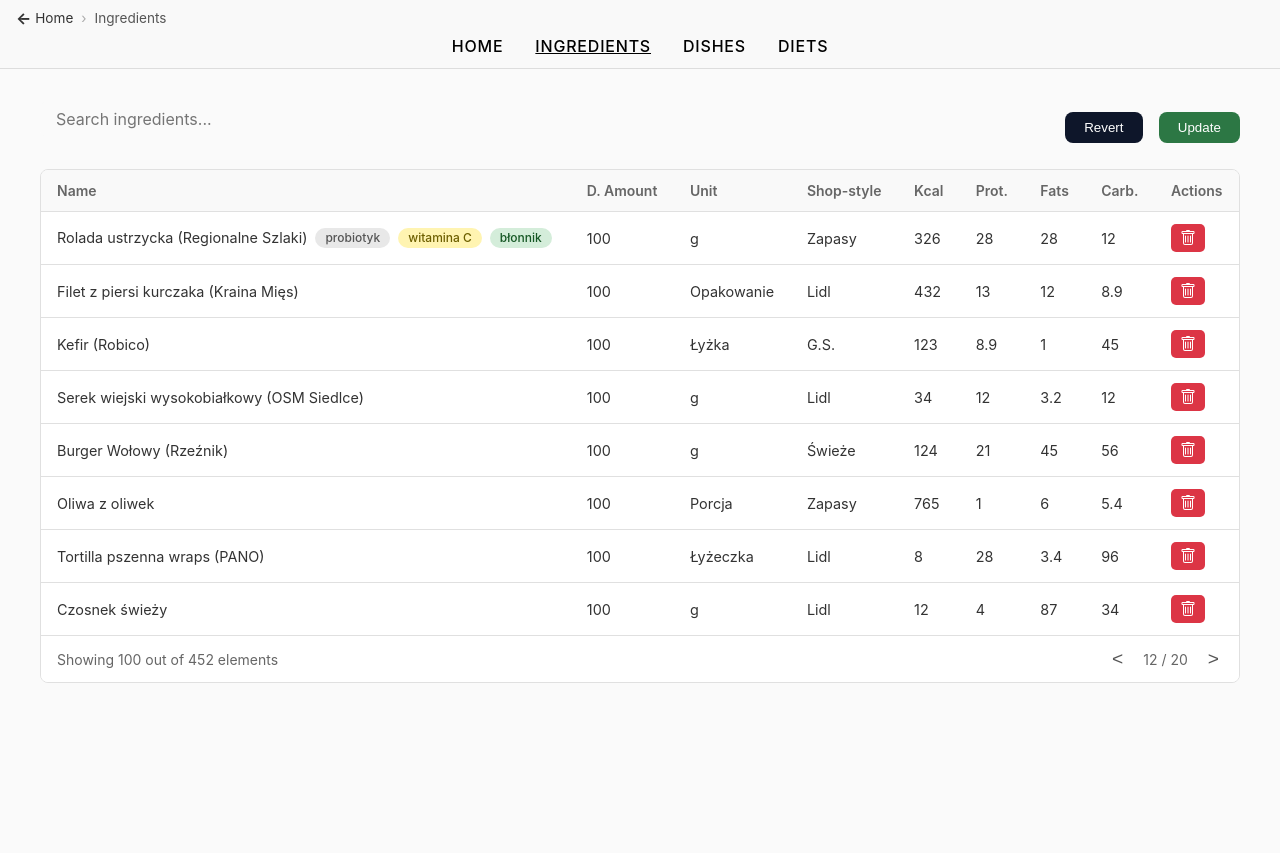
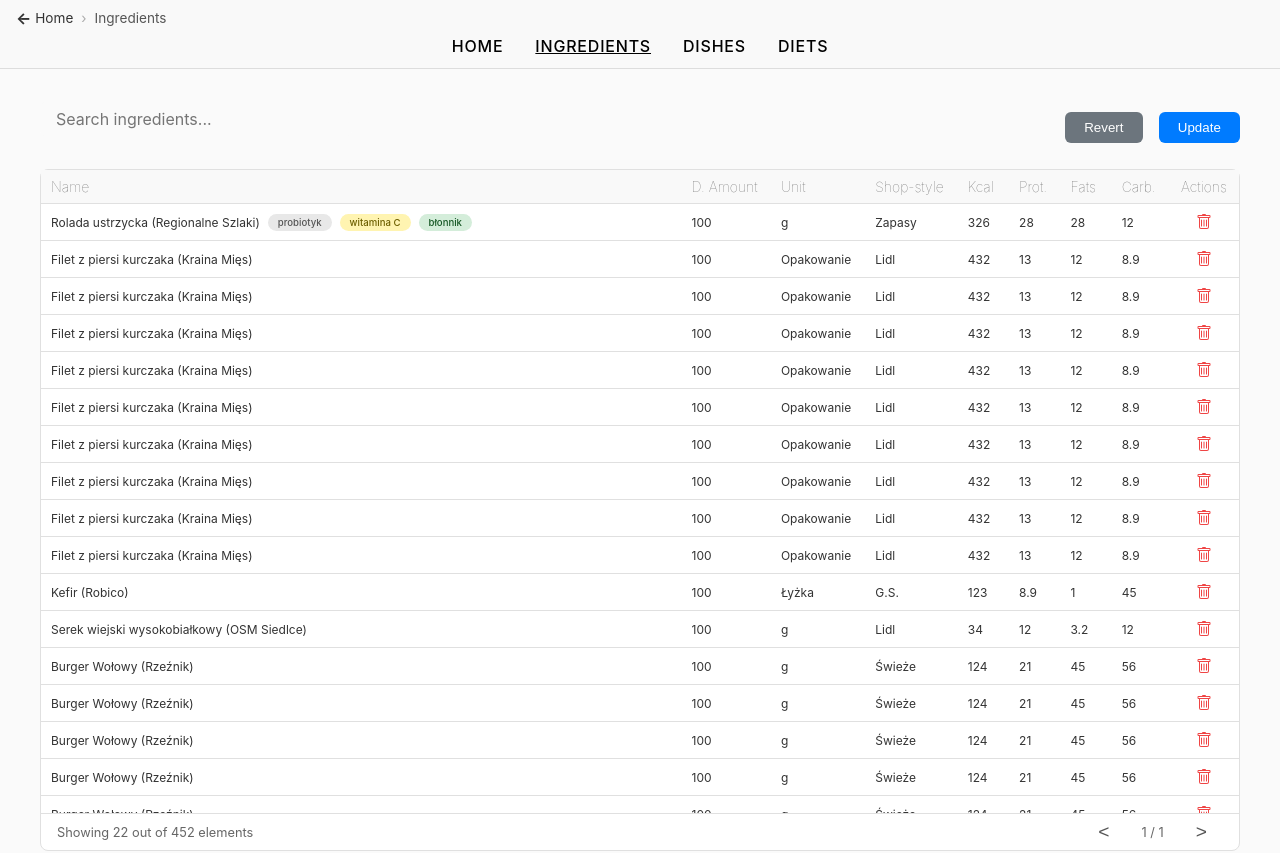
Before and after one commit to 0x41gawor/dietonez, a Vue app in the folder web-fe/: page /ingredients in a window 1280 px wide. Shown: the top 853 px of the page. Before the commit the page ends 800 px from the top, so only its background shows below. Built offline with nearby package versions, Linux system fonts and the light colour scheme.

Commit message:
feat(web-fe): implement IngredientTable component

```diff
--- a/web-fe/src/features/ingredients/components/IngredientTable2.vue
+++ b/web-fe/src/features/ingredients/components/IngredientTable2.vue
@@ -4,18 +4,21 @@
       <table>
         <thead>
           <tr>
-            <th>Name</th>
-            <th>D. Amount</th>
-            <th>Unit</th>
-            <th>Shop-style</th>
-            <th>Kcal</th>
-            <th>Prot.</th>
-            <th>Fats</th>
-            <th>Carb.</th>
-            <th>Actions</th>
+            <th class="col-name">Name</th>
+            <th class="col-numeric">D. Amount</th>
+            <th class="col-text">Unit</th>
+            <th class="col-text">Shop-style</th>
+            <th class="col-numeric">Kcal</th>
+            <th class="col-numeric">Prot.</th>
+            <th class="col-numeric">Fats</th>
+            <th class="col-numeric">Carb.</th>
+            <th class="col-actions">Actions</th>
           </tr>
         </thead>
         <tbody>
+          <tr v-if="!foodItems || foodItems.length === 0">
+            <td colspan="9" class="empty-state">No items to display.</td>
+          </tr>
           <tr v-for="item in foodItems" :key="item.id">
             <td>
               <div class="name-cell">
@@ -38,8 +41,7 @@
             <td>{{ item.fats }}</td>
             <td>{{ item.carbs }}</td>
             <td>
-              <button class="action-button" @click="deleteItem(item.id)" aria-label="Delete item">
-                <!-- Embedded SVG for trash icon -->
+              <button class="action-button" @click="emit('deleteItem', item.id)" aria-label="Delete item">
                 <svg xmlns="http://www.w3.org/2000/svg" width="16" height="16" fill="currentColor" viewBox="0 0 16 16">
                   <path d="M5.5 5.5A.5.5 0 0 1 6 6v6a.5.5 0 0 1-1 0V6a.5.5 0 0 1 .5-.5m2.5 0a.5.5 0 0 1 .5.5v6a.5.5 0 0 1-1 0V6a.5.5 0 0 1 .5-.5m3 .5a.5.5 0 0 0-1 0v6a.5.5 0 0 0 1 0z"/>
                   <path fill-rule="evenodd" d="M14.5 3a1 1 0 0 1-1 1H13v9a2 2 0 0 1-2 2H5a2 2 0 0 1-2-2V4h-.5a1 1 0 0 1-1-1V2a1 1 0 0 1 1-1H6a1 1 0 0 1 1-1h2a1 1 0 0 1 1 1h3.5a1 1 0 0 1 1 1zM4.118 4 4 4.059V13a1 1 0 0 0 1 1h6a1 1 0 0 0 1-1V4.059L11.882 4zM2.5 3V2h11v1h-11z"/>
@@ -51,7 +53,7 @@
       </table>
     </div>
     <div class="table-footer">
-      <span class="footer-info">Showing 100 out of 452 elements</span>
+      <span class="footer-info">Showing {{ foodItems.length }} out of 452 elements</span>
       <div class="pagination-controls">
         <button class="pagination-arrow" aria-label="Previous page"><</button>
         <span class="pagination-status">{{ currentPage }} / {{ totalPages }}</span>
@@ -62,12 +64,12 @@
 </template>
 
 <script setup lang="ts">
-import { ref } from 'vue';
+import { PropType } from 'vue';
 
 // --- TYPE DEFINITIONS ---
 interface Tag {
   text: string;
-  className: string; // Used to apply specific CSS classes for colors
+  className: string;
 }
 
 interface FoodItem {
@@ -84,204 +86,111 @@ interface FoodItem {
   carbs: number;
 }
 
-// --- MOCK DATA ---
-// Data is mocked based on the provided image.
-const foodItems = ref<FoodItem[]>([
-  {
-    id: 1,
-    name: "Rolada ustrzycka",
-    brand: "Regionalne Szlaki",
-    tags: [
-      { text: "probiotyk", className: "tag-probiotic" },
-      { text: "witamina C", className: "tag-vitamin" },
-      { text: "błonnik", className: "tag-fiber" },
-    ],
-    defaultAmount: 100, unit: "g", shopStyle: "Zapasy", kcal: 326, protein: 28, fats: 28, carbs: 12,
+// --- PROPS & EMITS ---
+defineProps({
+  foodItems: {
+    type: Array as PropType<FoodItem[]>,
+    required: true,
   },
-  {
-    id: 2,
-    name: "Filet z piersi kurczaka",
-    brand: "Kraina Mięs",
-    defaultAmount: 100, unit: "Opakowanie", shopStyle: "Lidl", kcal: 432, protein: 13, fats: 12, carbs: 8.9,
+  currentPage: {
+    type: Number,
+    default: 1,
   },
-  {
-    id: 3,
-    name: "Kefir",
-    brand: "Robico",
-    defaultAmount: 100, unit: "Łyżka", shopStyle: "G.S.", kcal: 123, protein: 8.9, fats: 1, carbs: 45,
+  totalPages: {
+    type: Number,
+    default: 1,
   },
-  {
-    id: 4,
-    name: "Serek wiejski wysokobiałkowy",
-    brand: "OSM Siedlce",
-    defaultAmount: 100, unit: "g", shopStyle: "Lidl", kcal: 34, protein: 12, fats: 3.2, carbs: 12,
-  },
-  {
-    id: 5,
-    name: "Burger Wołowy",
-    brand: "Rzeźnik",
-    defaultAmount: 100, unit: "g", shopStyle: "Świeże", kcal: 124, protein: 21, fats: 45, carbs: 56,
-  },
-  {
-    id: 6,
-    name: "Oliwa z oliwek",
-    defaultAmount: 100, unit: "Porcja", shopStyle: "Zapasy", kcal: 765, protein: 1, fats: 6, carbs: 5.4,
-  },
-  {
-    id: 7,
-    name: "Tortilla pszenna wraps",
-    brand: "PANO",
-    defaultAmount: 100, unit: "Łyżeczka", shopStyle: "Lidl", kcal: 8, protein: 28, fats: 3.4, carbs: 96,
-  },
-  {
-    id: 8,
-    name: "Czosnek świeży",
-    defaultAmount: 100, unit: "g", shopStyle: "Lidl", kcal: 12, protein: 4, fats: 87, carbs: 34,
-  },
-]);
+});
 
-// --- PAGINATION STATE ---
-const currentPage = ref(12);
-const totalPages = ref(20);
-
-// --- METHODS ---
-const deleteItem = (id: number) => {
-  // In a real application, you would emit an event or call an API here.
-  alert(`Delete item with ID: ${id}`);
-};
+const emit = defineEmits(['deleteItem']);
 </script>
 
 <style scoped>
-/* General container styling */
+/* General container styling - MODIFIED */
 .table-container {
   font-family: -apple-system, BlinkMacSystemFont, "Segoe UI", Roboto, "Helvetica Neue", Arial, sans-serif;
   border: 1px solid #e0e0e0;
   border-radius: 8px;
-  overflow: hidden;
   background-color: #ffffff;
+  /* Make container a flex column with a fixed height */
+  display: flex;
+  flex-direction: column;
+  height: 680px; /* Fixed height to match the design */
 }
 
-/* Wrapper to allow for horizontal scrolling on smaller screens */
+/* Table wrapper - MODIFIED */
 .table-wrapper {
-  overflow-x: auto;
+  /* Allow this area to grow and scroll */
+  flex: 1;
+  overflow: auto; /* Handles both vertical and horizontal scrolling */
 }
 
 table {
   width: 100%;
   border-collapse: collapse;
-  min-width: 900px; /* Ensures table layout is maintained on smaller viewports */
+  min-width: 950px;
 }
 
-/* Table Header */
-thead tr {
-  background-color: #f9f9f9;
-}
-
+/* Table Header - MODIFIED */
 th {
-  padding: 12px 16px;
+  padding: 8px 10px;
   text-align: left;
-  font-weight: 600;
+  font-weight: 100;
   color: #666;
   font-size: 0.875rem;
   border-bottom: 1px solid #e0e0e0;
   white-space: nowrap;
+  background-color: #f9f9f9;
+  /* Make header sticky to the top of the scrollable container */
+  position: sticky;
+  top: 0;
+  z-index: 1;
 }
 
+/* Column width definitions */
+.col-name { width: 50%; }
+.col-numeric { width: 4%; }
+.col-text { width: 5%; }
+.col-actions { width: 5%; text-align: center; }
+
 /* Table Body */
-tbody tr:hover {
-  background-color: #f5f5f5;
-}
-
+tbody tr:hover { background-color: #f5f5f5; }
 td {
-  padding: 12px 16px;
+  padding: 4px 10px;
   border-bottom: 1px solid #e0e0e0;
   color: #333;
-  font-size: 0.9rem;
+  font-size: 0.75rem;
   vertical-align: middle;
 }
+tbody tr:last-child td { border-bottom: 1px solid #e0e0e0;; }
+.empty-state { text-align: center; color: #888; padding: 2rem; }
+.name-cell { display: flex; align-items: center; flex-wrap: wrap; gap: 4px 8px; }
 
-/* Remove bottom border for the last row */
-tbody tr:last-child td {
-  border-bottom: none;
-}
+/* Tags */
+.tag { display: inline-block; padding: 3px 10px; border-radius: 12px; font-size: 0.6rem; font-weight: 500; }
+.tag-probiotic { background-color: #e8e8e8; color: #555; }
+.tag-vitamin { background-color: #fff4b1; color: #6d5f00; }
+.tag-fiber { background-color: #d4edda; color: #155724; }
 
-/* Name column specifics */
-.name-cell {
-  display: flex;
-  align-items: center;
-  flex-wrap: wrap;
-  gap: 4px 8px;
-}
+/* Action Button */
+.action-button { background-color: var(--grey-100); border: none; color: var(--btn-delete); padding: 6px 9px; border-radius: 5px; cursor: pointer; display: inline-flex; transition: background-color 0.2s ease; }
+.action-button:hover { color: var(--btn-delete-hover); background-color: var(--grey-200); }
+td:last-child { text-align: center; }
 
-.tag {
-  display: inline-block;
-  padding: 3px 10px;
-  border-radius: 12px;
-  font-size: 0.75rem;
-  font-weight: 500;
-  line-height: 1.2;
-}
-
-/* Tag colors based on the image */
-.tag-probiotic {
-  background-color: #e8e8e8;
-  color: #555;
-}
-.tag-vitamin {
-  background-color: #fff4b1;
-  color: #6d5f00;
-}
-.tag-fiber {
-  background-color: #d4edda;
-  color: #155724;
-}
-
-/* Actions column button */
-.action-button {
-  background-color: #dc3545;
-  border: none;
-  color: white;
-  padding: 6px 9px;
-  border-radius: 5px;
-  cursor: pointer;
-  display: flex;
-  align-items: center;
-  justify-content: center;
-  transition: background-color 0.2s ease;
-}
-
-.action-button:hover {
-  background-color: #c82333;
-}
-
-/* Table Footer */
+/* Footer - MODIFIED */
 .table-footer {
   display: flex;
   justify-content: space-between;
   align-items: center;
-  padding: 12px 16px;
-  background-color: #ffffff;
+  padding: 8px 16px;
   border-top: 1px solid #e0e0e0;
-  font-size: 0.875rem;
+  font-size: 0.8rem;
   color: #666;
+  /* Prevent the footer from shrinking */
+  flex-shrink: 0;
+  height: 20px;
 }
-
-.pagination-controls {
-  display: flex;
-  align-items: center;
-  gap: 1rem;
-}
-
-.pagination-arrow {
-  background: none;
-  border: none;
-  cursor: pointer;
-  font-size: 1.2rem;
-  color: #555;
-  padding: 0 4px;
-}
-
-.pagination-arrow:hover {
-  color: #000;
-}
+.pagination-controls { display: flex; align-items: center; gap: 1rem; }
+.pagination-arrow { background: none; border: none; cursor: pointer; font-size: 1.2rem; color: #555; }
+.pagination-arrow:hover { color: #000; }
 </style>
--- a/web-fe/src/features/ingredients/views/IngredientsView.vue
+++ b/web-fe/src/features/ingredients/views/IngredientsView.vue
@@ -1,30 +1,120 @@
 <template>
   <section>
+    <!-- The header remains the same -->
     <div class="header">
       <SearchBar
         v-model="searchText"
         placeholder="Search ingredients..."
       />
-
       <div class="buttons">
         <button class="btn btn-secondary">Revert</button>
         <button class="btn btn-primary">Update</button>
       </div>
-
     </div>
 
-    <IngredientTable />
+    <!-- 1. The IngredientTable component now receives the filtered data as a prop -->
+    <!-- It also listens for the 'deleteItem' event to call our handler function -->
+    <IngredientTable
+      :food-items="filteredIngredients"
+      :current-page="1"
+      :total-pages="1"
+      @delete-item="handleDeleteItem"
+    />
+
+    <!-- 2. The form component for adding new ingredients -->
+    <!-- It listens for the 'addItem' event -->
+    <AddIngredientForm
+      @add-item="handleAddItem"
+    />
+
   </section>
 </template>
 
 <script setup lang="ts">
-import { ref } from 'vue'
+import { ref, computed } from 'vue'
+// 3. Update imports to point to the correct component files
 import IngredientTable from '../components/IngredientTable2.vue';
+import AddIngredientForm from '../components/AddItemRow.vue';
 import SearchBar from '@/components/SearchBar.vue'
 
-const searchText = ref('')
+// --- TYPE DEFINITIONS (These can be moved to a separate types.ts file) ---
+interface Tag {
+  text: string;
+  className: string;
+}
+
+interface FoodItem {
+  id: number;
+  name: string;
+  brand?: string;
+  tags?: Tag[];
+  defaultAmount: number;
+  unit: string;
+  shopStyle: string;
+  kcal: number;
+  protein: number;
+  fats: number;
+  carbs: number;
+}
+
+// 4. State Management: The parent component now holds the data
+const searchText = ref('');
+
+// This ref holds the master list of all ingredients
+const allIngredients = ref<FoodItem[]>([
+  { id: 1, name: "Rolada ustrzycka", brand: "Regionalne Szlaki", tags: [{ text: "probiotyk", className: "tag-probiotic" }, { text: "witamina C", className: "tag-vitamin" }, { text: "błonnik", className: "tag-fiber" }], defaultAmount: 100, unit: "g", shopStyle: "Zapasy", kcal: 326, protein: 28, fats: 28, carbs: 12 },
+  { id: 2, name: "Filet z piersi kurczaka", brand: "Kraina Mięs", defaultAmount: 100, unit: "Opakowanie", shopStyle: "Lidl", kcal: 432, protein: 13, fats: 12, carbs: 8.9 },
+  { id: 2, name: "Filet z piersi kurczaka", brand: "Kraina Mięs", defaultAmount: 100, unit: "Opakowanie", shopStyle: "Lidl", kcal: 432, protein: 13, fats: 12, carbs: 8.9 },
+  { id: 2, name: "Filet z piersi kurczaka", brand: "Kraina Mięs", defaultAmount: 100, unit: "Opakowanie", shopStyle: "Lidl", kcal: 432, protein: 13, fats: 12, carbs: 8.9 },
+  { id: 2, name: "Filet z piersi kurczaka", brand: "Kraina Mięs", defaultAmount: 100, unit: "Opakowanie", shopStyle: "Lidl", kcal: 432, protein: 13, fats: 12, carbs: 8.9 },
+  { id: 2, name: "Filet z piersi kurczaka", brand: "Kraina Mięs", defaultAmount: 100, unit: "Opakowanie", shopStyle: "Lidl", kcal: 432, protein: 13, fats: 12, carbs: 8.9 },
+  { id: 2, name: "Filet z piersi kurczaka", brand: "Kraina Mięs", defaultAmount: 100, unit: "Opakowanie", shopStyle: "Lidl", kcal: 432, protein: 13, fats: 12, carbs: 8.9 },
+  { id: 2, name: "Filet z piersi kurczaka", brand: "Kraina Mięs", defaultAmount: 100, unit: "Opakowanie", shopStyle: "Lidl", kcal: 432, protein: 13, fats: 12, carbs: 8.9 },
+  { id: 2, name: "Filet z piersi kurczaka", brand: "Kraina Mięs", defaultAmount: 100, unit: "Opakowanie", shopStyle: "Lidl", kcal: 432, protein: 13, fats: 12, carbs: 8.9 },
+  { id: 2, name: "Filet z piersi kurczaka", brand: "Kraina Mięs", defaultAmount: 100, unit: "Opakowanie", shopStyle: "Lidl", kcal: 432, protein: 13, fats: 12, carbs: 8.9 },
+  { id: 3, name: "Kefir", brand: "Robico", defaultAmount: 100, unit: "Łyżka", shopStyle: "G.S.", kcal: 123, protein: 8.9, fats: 1, carbs: 45 },
+  { id: 4, name: "Serek wiejski wysokobiałkowy", brand: "OSM Siedlce", defaultAmount: 100, unit: "g", shopStyle: "Lidl", kcal: 34, protein: 12, fats: 3.2, carbs: 12 },
+  { id: 5, name: "Burger Wołowy", brand: "Rzeźnik", defaultAmount: 100, unit: "g", shopStyle: "Świeże", kcal: 124, protein: 21, fats: 45, carbs: 56 },
+  { id: 5, name: "Burger Wołowy", brand: "Rzeźnik", defaultAmount: 100, unit: "g", shopStyle: "Świeże", kcal: 124, protein: 21, fats: 45, carbs: 56 },
+  { id: 5, name: "Burger Wołowy", brand: "Rzeźnik", defaultAmount: 100, unit: "g", shopStyle: "Świeże", kcal: 124, protein: 21, fats: 45, carbs: 56 },
+  { id: 5, name: "Burger Wołowy", brand: "Rzeźnik", defaultAmount: 100, unit: "g", shopStyle: "Świeże", kcal: 124, protein: 21, fats: 45, carbs: 56 },
+  { id: 5, name: "Burger Wołowy", brand: "Rzeźnik", defaultAmount: 100, unit: "g", shopStyle: "Świeże", kcal: 124, protein: 21, fats: 45, carbs: 56 },
+  { id: 5, name: "Burger Wołowy", brand: "Rzeźnik", defaultAmount: 100, unit: "g", shopStyle: "Świeże", kcal: 124, protein: 21, fats: 45, carbs: 56 },
+  { id: 5, name: "Burger Wołowy", brand: "Rzeźnik", defaultAmount: 100, unit: "g", shopStyle: "Świeże", kcal: 124, protein: 21, fats: 45, carbs: 56 },
+  { id: 5, name: "Burger Wołowy", brand: "Rzeźnik", defaultAmount: 100, unit: "g", shopStyle: "Świeże", kcal: 124, protein: 21, fats: 45, carbs: 56 },
+  { id: 5, name: "Burger Wołowy", brand: "Rzeźnik", defaultAmount: 100, unit: "g", shopStyle: "Świeże", kcal: 124, protein: 21, fats: 45, carbs: 56 },
+  { id: 5, name: "Burger Wołowy", brand: "Rzeźnik", defaultAmount: 100, unit: "g", shopStyle: "Świeże", kcal: 124, protein: 21, fats: 45, carbs: 56 },
+]);
+
+// 5. Computed property to filter the list based on the search text
+const filteredIngredients = computed(() => {
+  if (!searchText.value) {
+    return allIngredients.value;
+  }
+  return allIngredients.value.filter(item =>
+    item.name.toLowerCase().includes(searchText.value.toLowerCase())
+  );
+});
+
+// 6. Event Handlers to modify the state
+const handleAddItem = (newItem: Omit<FoodItem, 'id'>) => {
+  const newEntry: FoodItem = {
+    id: Date.now(), // Use a simple timestamp for a unique ID in this mock
+    ...newItem,
+    // Provide default values for any potentially null numbers from the form
+    defaultAmount: newItem.defaultAmount ?? 0,
+    kcal: newItem.kcal ?? 0,
+    protein: newItem.protein ?? 0,
+    fats: newItem.fats ?? 0,
+    carbs: newItem.carbs ?? 0,
+  };
+  allIngredients.value.push(newEntry);
+};
+
+const handleDeleteItem = (idToDelete: number) => {
+  allIngredients.value = allIngredients.value.filter(item => item.id !== idToDelete);
+};
 </script>
-
 
 <style scoped>
 .header {
@@ -34,7 +124,6 @@ const searchText = ref('')
   margin-bottom: 1rem;
 }
 
-
 .buttons {
   display: flex;
   gap: 1rem;
@@ -42,19 +131,23 @@ const searchText = ref('')
 
 .btn {
   padding: 0.5rem 1.2rem;
-  border-radius: var(--radius);
+  /* Assuming you have these CSS variables defined globally */
+  /* border-radius: var(--radius); */
+  border-radius: 6px;
   font-weight: 500;
   cursor: pointer;
   border: none;
 }
 
 .btn-secondary {
-  background-color: var(--btn-update);
+  /* background-color: var(--btn-update); */
+  background-color: #6c757d;
   color: white;
 }
 
 .btn-primary {
-  background-color: var(--btn-add);
+  /* background-color: var(--btn-add); */
+  background-color: #007bff;
   color: white;
 }
 </style>
--- a/web-fe/src/style/style.css
+++ b/web-fe/src/style/style.css
@@ -45,6 +45,7 @@
 
   --btn-update: var(--color-brand-ebony);
   --btn-delete: var(--color-brand-flamingo);
+  --btn-delete-hover: var(--color-grey-1200);
   --btn-add: var(--color-brand-sea-green);
 
   --radius: 8px;
```
Also changed, not shown: web-fe/src/features/ingredients/components/AddItemRow.vue (+6 -5 lines).
